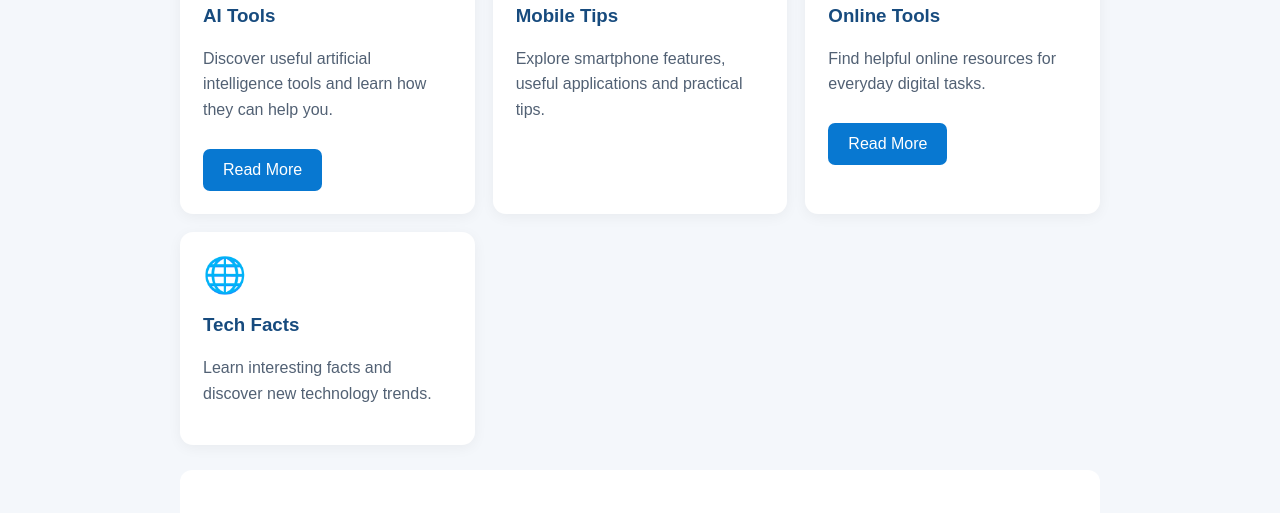
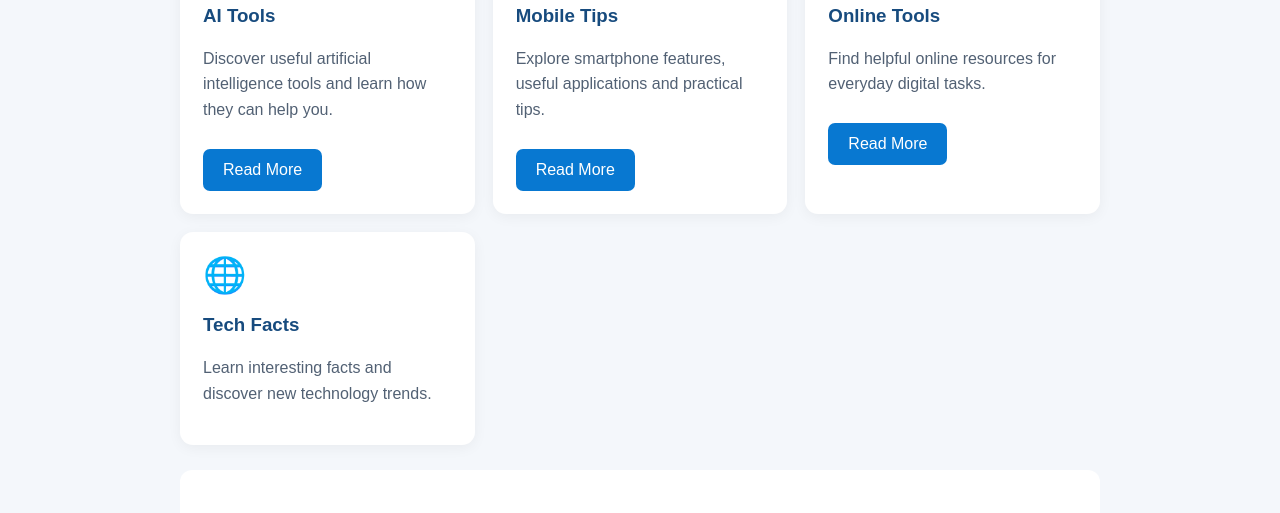
Before and after one commit to mdbipulsarker543-cpu/discover-smart-world, a plain HTML site: page index.html in a window 1280 px wide. Shown: the part 587-1100 px from the top of the page. Drawn offline with Linux system fonts and the light colour scheme.

Commit message:
Update index.html

```diff
--- a/index.html
+++ b/index.html
@@ -71,6 +71,7 @@ footer a{color:white;margin:8px}
 <div class="emoji">📱</div>
 <h3>Mobile Tips</h3>
 <p>Explore smartphone features, useful applications and practical tips.</p>
+<a class="btn" href="android-apps.html">Read More</a>
 </div>
 <div class="card">
 <div class="emoji">💻</div>
```
